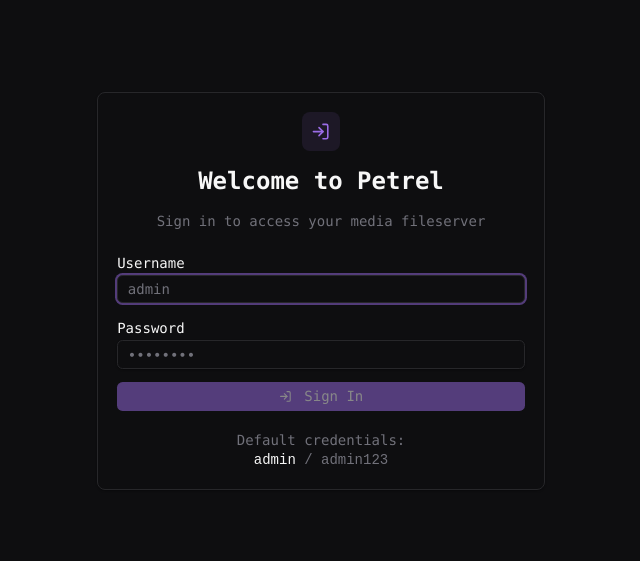
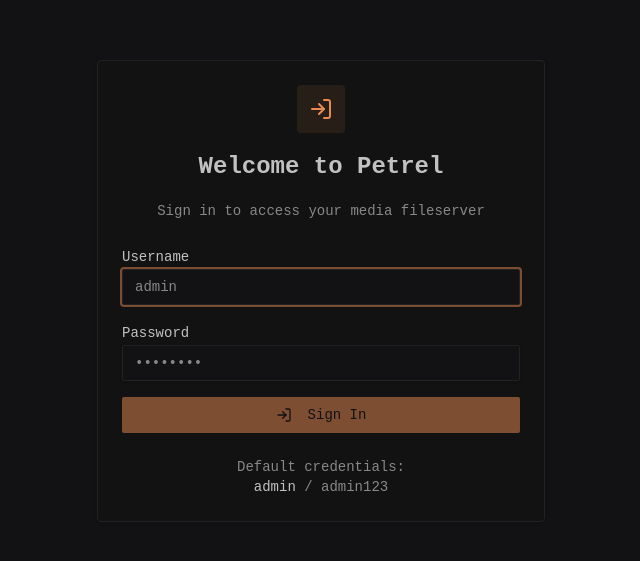
Before and after one commit to Guillermode20/petrel-js, a React (Vite) app in the folder apps/frontend/: page /files in a window 1280 px wide. Shown: the part 109-670 px from the top of the page, without its empty margins (319-959 px from the left). Built offline with nearby package versions, Linux system fonts and the light colour scheme; no server answers.

Commit message:
edited theme

```diff
--- a/apps/frontend/src/components/sharing/types.ts
+++ b/apps/frontend/src/components/sharing/types.ts
@@ -1,4 +1,6 @@
-import type { Share } from "@petrel/shared";
+import type { File, Folder, Share, ShareSettings } from "@petrel/shared";
+
+export type ShareWithContent = Share & ShareSettings & { content: File | Folder };
 
 export interface CreateShareModalProps {
 	type: "file" | "folder";
@@ -10,7 +12,7 @@ export interface CreateShareModalProps {
 }
 
 export interface ShareTableProps {
-	shares: Share[];
+	shares: ShareWithContent[];
 	isLoading?: boolean;
 	onDelete?: (shareId: number) => void;
 	className?: string;
--- a/apps/frontend/src/styles.css
+++ b/apps/frontend/src/styles.css
@@ -1,189 +1,161 @@
 @import "tailwindcss";
 
 @import "tw-animate-css";
-
-@custom-variant dark (&:is(.dark *));
-
-/* Darkmatter Aesthetic Theme - Petrel */
-body {
-	@apply m-0 bg-background text-foreground;
-	font-family:
-		"JetBrains Mono", "IBM Plex Mono", ui-monospace, SFMono-Regular, Menlo, Monaco, Consolas,
-		"Liberation Mono", "Courier New", monospace;
-	-webkit-font-smoothing: antialiased;
-	-moz-osx-font-smoothing: grayscale;
-}
 
 code {
 	font-family: "JetBrains Mono", "IBM Plex Mono", Menlo, Monaco, Consolas, "Courier New", monospace;
 }
 
-/* Darkmatter palette - dark by default */
 :root {
-	/* Deep dark backgrounds */
-	--background: 240 6% 6%;
-	--foreground: 0 0% 97%;
-	--card: 240 6% 6%;
-	--card-foreground: 0 0% 97%;
-	--popover: 240 6% 6%;
-	--popover-foreground: 0 0% 97%;
-	/* Purple/violet accent - #a668fc */
-	--primary: 263 70% 66%;
-	--primary-foreground: 0 0% 100%;
-	/* Elevated surfaces */
-	--secondary: 240 4% 16%;
-	--secondary-foreground: 0 0% 97%;
-	--muted: 240 4% 16%;
-	--muted-foreground: 240 4% 46%;
-	/* Accent matches primary purple */
-	--accent: 263 70% 66%;
-	--accent-foreground: 0 0% 100%;
-	/* Destructive red */
-	--destructive: 0 84% 60%;
-	--destructive-foreground: 0 0% 100%;
-	/* Borders and inputs */
-	--border: 240 4% 16%;
-	--input: 240 4% 16%;
-	--ring: 263 70% 66%;
-	/* Chart colors */
-	--chart-1: 263 70% 66%;
-	--chart-2: 280 60% 55%;
-	--chart-3: 200 70% 50%;
-	--chart-4: 160 60% 45%;
-	--chart-5: 30 80% 55%;
-	/* Sidebar */
-	--sidebar: 240 6% 8%;
-	--sidebar-foreground: 0 0% 97%;
-	--sidebar-primary: 263 70% 66%;
-	--sidebar-primary-foreground: 0 0% 100%;
-	--sidebar-accent: 240 4% 16%;
-	--sidebar-accent-foreground: 0 0% 97%;
-	--sidebar-border: 240 4% 16%;
-	--sidebar-ring: 263 70% 66%;
-	/* Typography */
-	--font-sans: "JetBrains Mono", "IBM Plex Mono", ui-monospace, monospace;
+  --background: hsl(0 0% 100%);
+  --foreground: hsl(220.9091 39.2857% 10.9804%);
+  --card: hsl(0 0% 100%);
+  --card-foreground: hsl(220.9091 39.2857% 10.9804%);
+  --popover: hsl(0 0% 100%);
+  --popover-foreground: hsl(220.9091 39.2857% 10.9804%);
+  --primary: hsl(21.7450 65.6388% 55.4902%);
+  --primary-foreground: hsl(0 0% 100%);
+  --secondary: hsl(180 17.5879% 39.0196%);
+  --secondary-foreground: hsl(0 0% 100%);
+  --muted: hsl(220.0000 14.2857% 95.8824%);
+  --muted-foreground: hsl(220 8.9362% 46.0784%);
+  --accent: hsl(0 0% 93.3333%);
+  --accent-foreground: hsl(220.9091 39.2857% 10.9804%);
+  --destructive: hsl(0 84.2365% 60.1961%);
+  --destructive-foreground: hsl(0 0% 98.0392%);
+  --border: hsl(220 13.0435% 90.9804%);
+  --input: hsl(220 13.0435% 90.9804%);
+  --ring: hsl(21.7450 65.6388% 55.4902%);
+  --chart-1: hsl(180 17.3913% 45.0980%);
+  --chart-2: hsl(22.2973 75.5102% 61.5686%);
+  --chart-3: hsl(31.2000 92.5926% 78.8235%);
+  --chart-4: hsl(0 0% 53.3333%);
+  --chart-5: hsl(0 0% 60%);
+  --sidebar: hsl(220.0000 14.2857% 95.8824%);
+  --sidebar-foreground: hsl(220.9091 39.2857% 10.9804%);
+  --sidebar-primary: hsl(21.7450 65.6388% 55.4902%);
+  --sidebar-primary-foreground: hsl(0 0% 100%);
+  --sidebar-accent: hsl(0 0% 100%);
+  --sidebar-accent-foreground: hsl(220.9091 39.2857% 10.9804%);
+  --sidebar-border: hsl(220 13.0435% 90.9804%);
+  --sidebar-ring: hsl(21.7450 65.6388% 55.4902%);
+  --font-sans: Geist Mono, ui-monospace, monospace;
   --font-serif: serif;
-	--font-mono: "JetBrains Mono", "IBM Plex Mono", monospace;
-	/* Modern rounded corners - tightened */
-	--radius: 0.35rem;
-	/* Shadows for dark theme */
+  --font-mono: JetBrains Mono, monospace;
+  --radius: 0.25rem;
   --shadow-x: 0px;
   --shadow-y: 1px;
   --shadow-blur: 4px;
   --shadow-spread: 0px;
-	--shadow-opacity: 0.3;
+  --shadow-opacity: 0.05;
   --shadow-color: #000000;
-	--shadow-2xs: 0px 1px 2px 0px hsl(0 0% 0% / 0.2);
-	--shadow-xs: 0px 1px 2px 0px hsl(0 0% 0% / 0.2);
-	--shadow-sm: 0 1px 2px 0 rgb(0 0 0 / 0.3);
-	--shadow: 0 4px 6px -1px rgb(0 0 0 / 0.4);
-	--shadow-md: 0 4px 6px -1px rgb(0 0 0 / 0.4);
-	--shadow-lg: 0 10px 15px -3px rgb(0 0 0 / 0.5);
-	--shadow-xl: 0 20px 25px -5px rgb(0 0 0 / 0.5);
-	--shadow-2xl: 0 25px 50px -12px rgb(0 0 0 / 0.6);
+  --shadow-2xs: 0px 1px 4px 0px hsl(0 0% 0% / 0.03);
+  --shadow-xs: 0px 1px 4px 0px hsl(0 0% 0% / 0.03);
+  --shadow-sm: 0px 1px 4px 0px hsl(0 0% 0% / 0.05), 0px 1px 2px -1px hsl(0 0% 0% / 0.05);
+  --shadow: 0px 1px 4px 0px hsl(0 0% 0% / 0.05), 0px 1px 2px -1px hsl(0 0% 0% / 0.05);
+  --shadow-md: 0px 1px 4px 0px hsl(0 0% 0% / 0.05), 0px 2px 4px -1px hsl(0 0% 0% / 0.05);
+  --shadow-lg: 0px 1px 4px 0px hsl(0 0% 0% / 0.05), 0px 4px 6px -1px hsl(0 0% 0% / 0.05);
+  --shadow-xl: 0px 1px 4px 0px hsl(0 0% 0% / 0.05), 0px 8px 10px -1px hsl(0 0% 0% / 0.05);
+  --shadow-2xl: 0px 1px 4px 0px hsl(0 0% 0% / 0.13);
   --tracking-normal: 0rem;
-	--spacing: 0.2rem;
-	--shadow-offset-x: 0px;
-	--shadow-offset-y: 1px;
-	--letter-spacing: 0rem;
+  --spacing: 0.25rem;
 }
 
-/* Light theme variant - clean light purple accent */
-:root:not(.dark) {
-	/* Light backgrounds */
-	--background: 0 0% 100%;
-	--foreground: 240 10% 3.9%;
-	--card: 0 0% 100%;
-	--card-foreground: 240 10% 3.9%;
-	--popover: 0 0% 100%;
-	--popover-foreground: 240 10% 3.9%;
-	/* Purple accent adjusted for light mode */
-	--primary: 263 70% 50%;
-	--primary-foreground: 0 0% 100%;
-	/* Elevated surfaces */
-	--secondary: 240 4.8% 95.9%;
-	--secondary-foreground: 240 5.9% 10%;
-	--muted: 240 4.8% 95.9%;
-	--muted-foreground: 240 3.8% 46.1%;
-	/* Accent */
-	--accent: 263 70% 50%;
-	--accent-foreground: 0 0% 100%;
-	/* Destructive */
-	--destructive: 0 84.2% 60.2%;
-	--destructive-foreground: 0 0% 98%;
-	/* Borders and inputs */
-	--border: 240 5.9% 90%;
-	--input: 240 5.9% 90%;
-	--ring: 263 70% 50%;
-	/* Sidebar */
-	--sidebar: 0 0% 98%;
-	--sidebar-foreground: 240 5.3% 26.1%;
-	--sidebar-primary: 263 70% 50%;
-	--sidebar-primary-foreground: 0 0% 100%;
-	--sidebar-accent: 240 4.8% 95.9%;
-	--sidebar-accent-foreground: 240 5.9% 10%;
-	--sidebar-border: 240 5.9% 90%;
-	--sidebar-ring: 263 70% 50%;
-	/* Shadows for light theme */
+.dark {
+  --background: hsl(270 5.5556% 7.0588%);
+  --foreground: hsl(0 0% 75.6863%);
+  --card: hsl(0 0% 7.0588%);
+  --card-foreground: hsl(0 0% 75.6863%);
+  --popover: hsl(270 5.5556% 7.0588%);
+  --popover-foreground: hsl(0 0% 75.6863%);
+  --primary: hsl(22.2973 75.5102% 61.5686%);
+  --primary-foreground: hsl(270 5.5556% 7.0588%);
+  --secondary: hsl(180 17.3913% 45.0980%);
+  --secondary-foreground: hsl(270 5.5556% 7.0588%);
+  --muted: hsl(0 0% 13.3333%);
+  --muted-foreground: hsl(0 0% 53.3333%);
+  --accent: hsl(0 0% 20%);
+  --accent-foreground: hsl(0 0% 75.6863%);
+  --destructive: hsl(180 17.3913% 45.0980%);
+  --destructive-foreground: hsl(270 5.5556% 7.0588%);
+  --border: hsl(0 0% 13.3333%);
+  --input: hsl(0 0% 13.3333%);
+  --ring: hsl(22.2973 75.5102% 61.5686%);
+  --chart-1: hsl(180 17.3913% 45.0980%);
+  --chart-2: hsl(22.2973 75.5102% 61.5686%);
+  --chart-3: hsl(31.2000 92.5926% 78.8235%);
+  --chart-4: hsl(0 0% 53.3333%);
+  --chart-5: hsl(0 0% 60%);
+  --sidebar: hsl(0 0% 7.0588%);
+  --sidebar-foreground: hsl(0 0% 75.6863%);
+  --sidebar-primary: hsl(22.2973 75.5102% 61.5686%);
+  --sidebar-primary-foreground: hsl(270 5.5556% 7.0588%);
+  --sidebar-accent: hsl(0 0% 20%);
+  --sidebar-accent-foreground: hsl(0 0% 75.6863%);
+  --sidebar-border: hsl(0 0% 13.3333%);
+  --sidebar-ring: hsl(22.2973 75.5102% 61.5686%);
+  --font-sans: Geist Mono, ui-monospace, monospace;
+  --font-serif: serif;
+  --font-mono: JetBrains Mono, monospace;
+  --radius: 0.25rem;
+  --shadow-x: 0px;
+  --shadow-y: 1px;
+  --shadow-blur: 4px;
+  --shadow-spread: 0px;
+  --shadow-opacity: 0.05;
   --shadow-color: #000000;
-	--shadow-2xs: 0px 1px 2px 0px hsl(0 0% 0% / 0.05);
-	--shadow-xs: 0px 1px 2px 0px hsl(0 0% 0% / 0.05);
-	--shadow-sm: 0 1px 2px 0 rgb(0 0 0 / 0.05);
-	--shadow: 0 1px 3px 0 rgb(0 0 0 / 0.1);
-	--shadow-md: 0 4px 6px -1px rgb(0 0 0 / 0.1);
-	--shadow-lg: 0 10px 15px -3px rgb(0 0 0 / 0.1);
-	--shadow-xl: 0 20px 25px -5px rgb(0 0 0 / 0.1);
-	--shadow-2xl: 0 25px 50px -12px rgb(0 0 0 / 0.15);
-	--shadow-opacity: 0.1;
+  --shadow-2xs: 0px 1px 4px 0px hsl(0 0% 0% / 0.03);
+  --shadow-xs: 0px 1px 4px 0px hsl(0 0% 0% / 0.03);
+  --shadow-sm: 0px 1px 4px 0px hsl(0 0% 0% / 0.05), 0px 1px 2px -1px hsl(0 0% 0% / 0.05);
+  --shadow: 0px 1px 4px 0px hsl(0 0% 0% / 0.05), 0px 1px 2px -1px hsl(0 0% 0% / 0.05);
+  --shadow-md: 0px 1px 4px 0px hsl(0 0% 0% / 0.05), 0px 2px 4px -1px hsl(0 0% 0% / 0.05);
+  --shadow-lg: 0px 1px 4px 0px hsl(0 0% 0% / 0.05), 0px 4px 6px -1px hsl(0 0% 0% / 0.05);
+  --shadow-xl: 0px 1px 4px 0px hsl(0 0% 0% / 0.05), 0px 8px 10px -1px hsl(0 0% 0% / 0.05);
+  --shadow-2xl: 0px 1px 4px 0px hsl(0 0% 0% / 0.13);
 }
 
 @theme inline {
-	--color-background: hsl(var(--background));
-	--color-foreground: hsl(var(--foreground));
-	--color-card: hsl(var(--card));
-	--color-card-foreground: hsl(var(--card-foreground));
-	--color-popover: hsl(var(--popover));
-	--color-popover-foreground: hsl(var(--popover-foreground));
-	--color-primary: hsl(var(--primary));
-	--color-primary-foreground: hsl(var(--primary-foreground));
-	--color-secondary: hsl(var(--secondary));
-	--color-secondary-foreground: hsl(var(--secondary-foreground));
-	--color-muted: hsl(var(--muted));
-	--color-muted-foreground: hsl(var(--muted-foreground));
-	--color-accent: hsl(var(--accent));
-	--color-accent-foreground: hsl(var(--accent-foreground));
-	--color-destructive: hsl(var(--destructive));
-	--color-destructive-foreground: hsl(var(--destructive-foreground));
-	--color-border: hsl(var(--border));
-	--color-input: hsl(var(--input));
-	--color-ring: hsl(var(--ring));
-	--color-chart-1: hsl(var(--chart-1));
-	--color-chart-2: hsl(var(--chart-2));
-	--color-chart-3: hsl(var(--chart-3));
-	--color-chart-4: hsl(var(--chart-4));
-	--color-chart-5: hsl(var(--chart-5));
-	--color-sidebar: hsl(var(--sidebar));
-	--color-sidebar-foreground: hsl(var(--sidebar-foreground));
-	--color-sidebar-primary: hsl(var(--sidebar-primary));
-	--color-sidebar-primary-foreground: hsl(var(--sidebar-primary-foreground));
-	--color-sidebar-accent: hsl(var(--sidebar-accent));
-	--color-sidebar-accent-foreground: hsl(var(--sidebar-accent-foreground));
-	--color-sidebar-border: hsl(var(--sidebar-border));
-	--color-sidebar-ring: hsl(var(--sidebar-ring));
+  --color-background: var(--background);
+  --color-foreground: var(--foreground);
+  --color-card: var(--card);
+  --color-card-foreground: var(--card-foreground);
+  --color-popover: var(--popover);
+  --color-popover-foreground: var(--popover-foreground);
+  --color-primary: var(--primary);
+  --color-primary-foreground: var(--primary-foreground);
+  --color-secondary: var(--secondary);
+  --color-secondary-foreground: var(--secondary-foreground);
+  --color-muted: var(--muted);
+  --color-muted-foreground: var(--muted-foreground);
+  --color-accent: var(--accent);
+  --color-accent-foreground: var(--accent-foreground);
+  --color-destructive: var(--destructive);
+  --color-destructive-foreground: var(--destructive-foreground);
+  --color-border: var(--border);
+  --color-input: var(--input);
+  --color-ring: var(--ring);
+  --color-chart-1: var(--chart-1);
+  --color-chart-2: var(--chart-2);
+  --color-chart-3: var(--chart-3);
+  --color-chart-4: var(--chart-4);
+  --color-chart-5: var(--chart-5);
+  --color-sidebar: var(--sidebar);
+  --color-sidebar-foreground: var(--sidebar-foreground);
+  --color-sidebar-primary: var(--sidebar-primary);
+  --color-sidebar-primary-foreground: var(--sidebar-primary-foreground);
+  --color-sidebar-accent: var(--sidebar-accent);
+  --color-sidebar-accent-foreground: var(--sidebar-accent-foreground);
+  --color-sidebar-border: var(--sidebar-border);
+  --color-sidebar-ring: var(--sidebar-ring);
 
-	--font-sans: "JetBrains Mono", "IBM Plex Mono", ui-monospace, monospace;
-	--font-mono: "JetBrains Mono", "IBM Plex Mono", monospace;
-	--font-serif: serif;
+  --font-sans: var(--font-sans);
+  --font-mono: var(--font-mono);
+  --font-serif: var(--font-serif);
 
-	/* Modern rounded corners for darkmatter aesthetic - tighter curves */
-	--radius-sm: 0.25rem;
-	--radius-md: 0.35rem;
-	--radius-lg: 0.5rem;
-	--radius-xl: 0.65rem;
-	--radius-2xl: 0.8rem;
-	--radius-3xl: 1rem;
-	--radius-4xl: 1.2rem;
-	--radius: 0.35rem;
+  --radius-sm: calc(var(--radius) - 4px);
+  --radius-md: calc(var(--radius) - 2px);
+  --radius-lg: var(--radius);
+  --radius-xl: calc(var(--radius) + 4px);
 
   --shadow-2xs: var(--shadow-2xs);
   --shadow-xs: var(--shadow-xs);
@@ -200,22 +172,8 @@ code {
   --tracking-wide: calc(var(--tracking-normal) + 0.025em);
   --tracking-wider: calc(var(--tracking-normal) + 0.05em);
   --tracking-widest: calc(var(--tracking-normal) + 0.1em);
-	--spacing: var(--spacing);
-	--letter-spacing: var(--letter-spacing);
-	--shadow-offset-y: var(--shadow-offset-y);
-	--shadow-offset-x: var(--shadow-offset-x);
-	--shadow-spread: var(--shadow-spread);
-	--shadow-blur: var(--shadow-blur);
-	--shadow-opacity: var(--shadow-opacity);
-	--color-shadow-color: var(--shadow-color);
 }
 
 body {
   letter-spacing: var(--tracking-normal);
 }
-
-@layer base {
-	body {
-		letter-spacing: var(--tracking-normal);
-	}
-}
```
Also changed, not shown: apps/frontend/src/components/sharing/CopyLinkButton.tsx (+2 -12 lines), apps/frontend/src/components/sharing/ShareTable.tsx (+105 -69 lines). Lines whose indentation alone changed are shown as unchanged.
